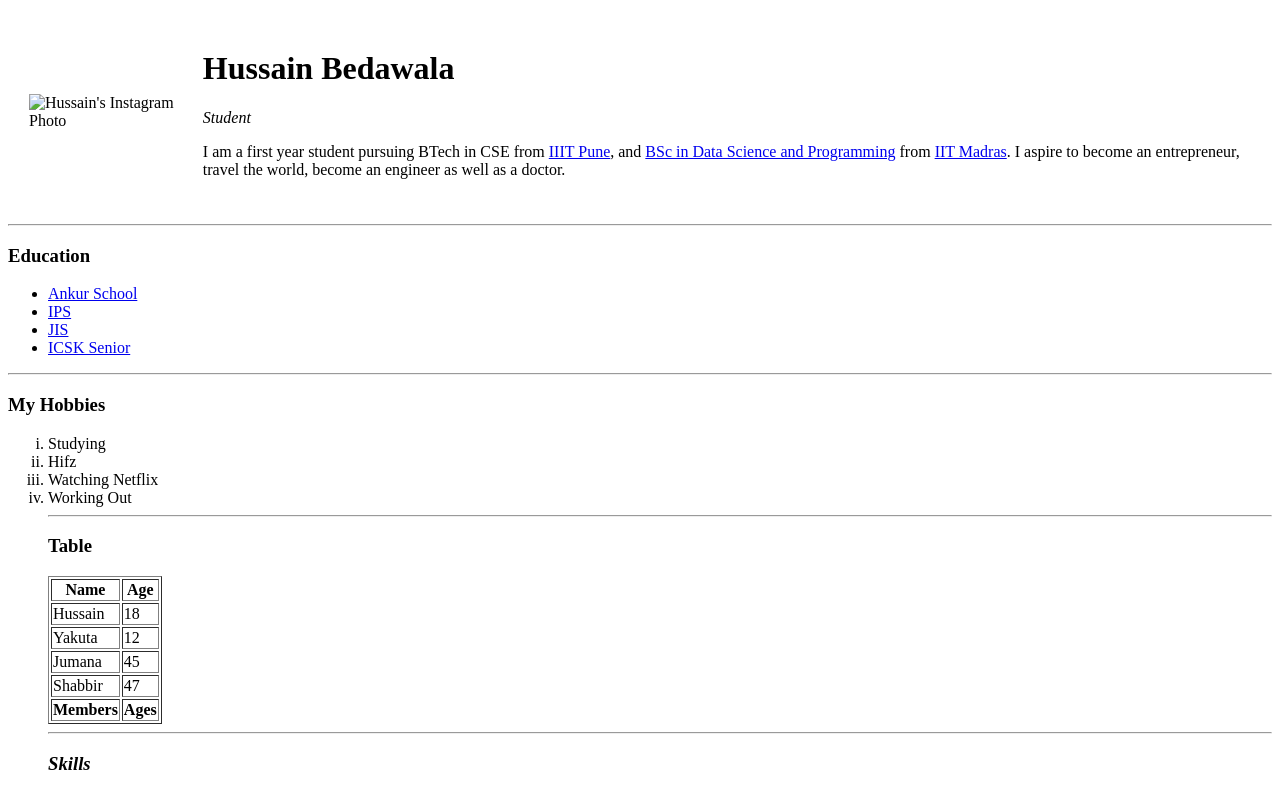
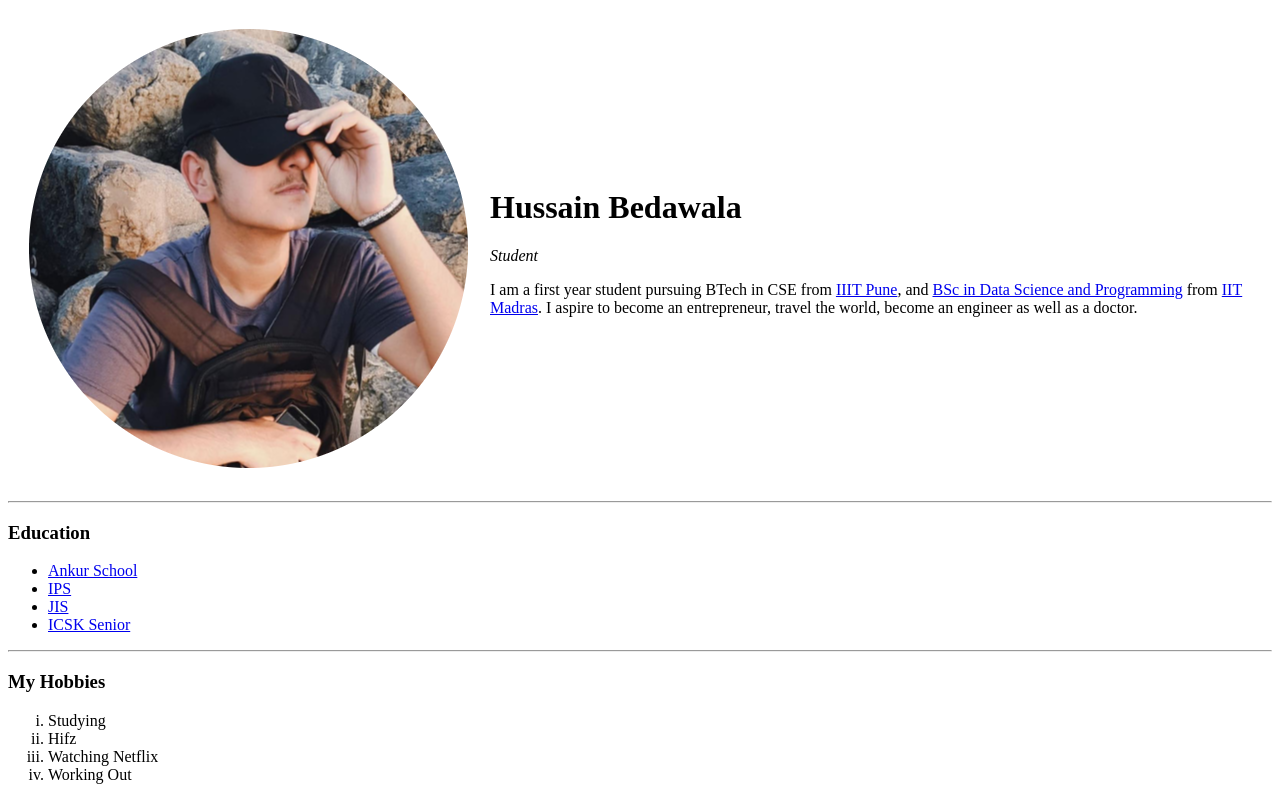
Before and after one commit to HussainBedawala/CV, a plain HTML site: page index.html in a window 1280 px wide. Shown: the top 790 px of the page. Drawn offline with Linux system fonts and the light colour scheme; the site is published under a folder, as on GitHub Pages, so addresses that start at the root find nothing.

Commit message:
Update index.html
Change new

```diff
--- a/index.html
+++ b/index.html
@@ -7,7 +7,7 @@
   <body>
     <table cellspacing="20">
       <tr>
-        <td><img src="/images/hussain.png" alt="Hussain's Instagram Photo"></td>
+        <td><img src="images/hussain.png" alt="Hussain's Instagram Photo"></td>
         <td><h1>Hussain Bedawala</h1>
         <p><em>Student</em></p>
         <p>I am a first year student pursuing BTech in CSE from <a href="https://www.iiitp.ac.in/">IIIT Pune</a>, and <a href="https://onlinedegree.iitm.ac.in/">BSc in Data Science and Programming</a>
```
